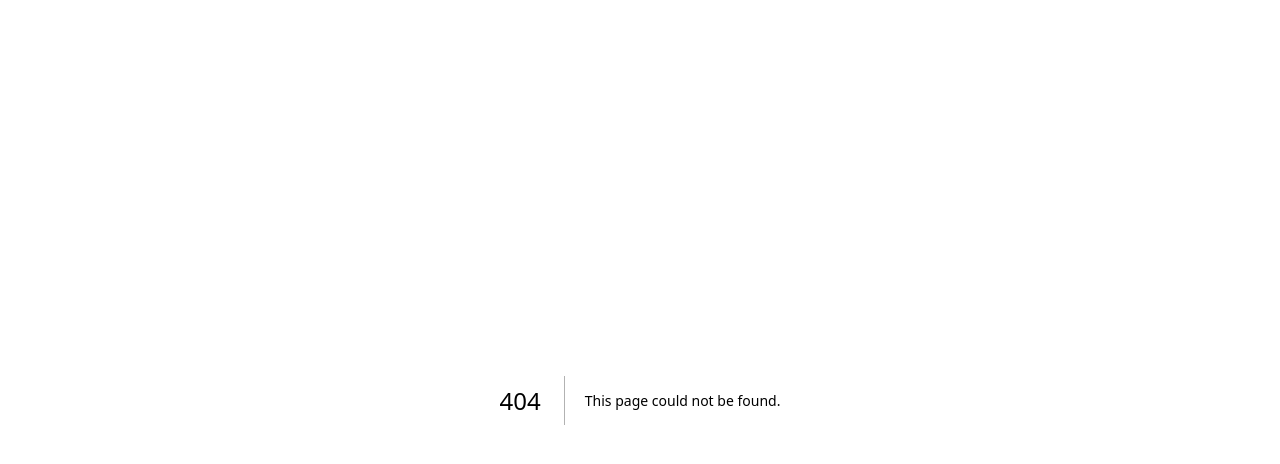
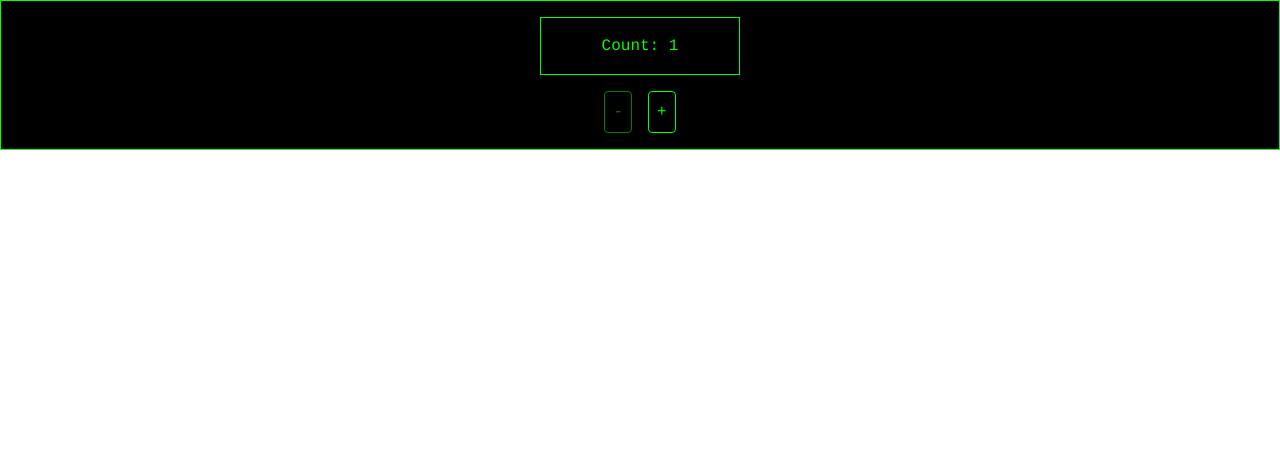
Before and after one commit to HamaJjigae/cprg306-assignments, a Next.js app: page /week-4 in a window 1280 px wide. Before the commit this address had no page. Shown: the top 464 px of the page. Built offline with nearby package versions, Linux system fonts and the light colour scheme.

Commit message:
adds week-4

```diff
--- a/app/page.js
+++ b/app/page.js
@@ -1,12 +1,14 @@
 import Link from 'next/link';
 
-export default function Page()
-  {
+export default function Page() {
   return (
     <main>
       <h1>CPRG 306: Web Development 2 - Assignments</h1>
       <Link href="/week-2">Week 2 Page</Link>
+      <br />
       <Link href="/week-3">Week 3 Page</Link>
+      <br />
+      <Link href="/week-4">Week 4 Page</Link>
     </main>
   );
 }
--- /dev/null
+++ b/app/week-4/new-item.js
@@ -0,0 +1,42 @@
+"use client";
+import { useState } from "react";
+
+export default function Counter() {
+  const [quantity, setQuantity] = useState(1);
+
+  const increment = () => {
+    setQuantity(quantity + 1);
+  };
+
+  const decrement = () => {
+    setQuantity(quantity - 1);
+  };
+
+  return (
+    <div className="flex flex-col items-center p-4 border" style={{ backgroundColor: '#000000', borderColor: '#00FF00', color: '#00FF00', fontFamily: 'Courier, monospace' }}>
+      <div className="p-4 border text-center" style={{ width: '200px', backgroundColor: '#000000', color: '#00FF00', borderColor: '#00FF00' }}>
+        Count: {quantity}
+      </div>
+
+      <div className="flex items-center justify-between space-x-4 mt-4">
+        <button
+          onClick={decrement}
+          disabled={quantity === 1}
+          className={`p-2 border rounded ${quantity === 1 ? 'opacity-50' : ''}`}
+          style={{ backgroundColor: '#000000', color: '#00FF00', borderColor: '#00FF00' }}
+        >
+          -
+        </button>
+
+        <button
+          onClick={increment}
+          disabled={quantity === 20}
+          className={`p-2 border rounded ${quantity === 20 ? 'opacity-50' : ''}`}
+          style={{ backgroundColor: '#000000', color: '#00FF00', borderColor: '#00FF00' }}
+        >
+          +
+        </button>
+      </div>
+    </div>
+  );
+}
--- /dev/null
+++ b/app/week-4/page.js
@@ -0,0 +1,11 @@
+import Counter from './new-item';
+
+const Page = () =>
+  {
+    return (
+      <main>
+        <Counter />
+      </main>
+    );
+  };
+export default Page;
```
Also changed, not shown: package.json (+5 -5 lines), 1 other file (tests, documents, lock files or other folders). Lines whose indentation alone changed are shown as unchanged.
